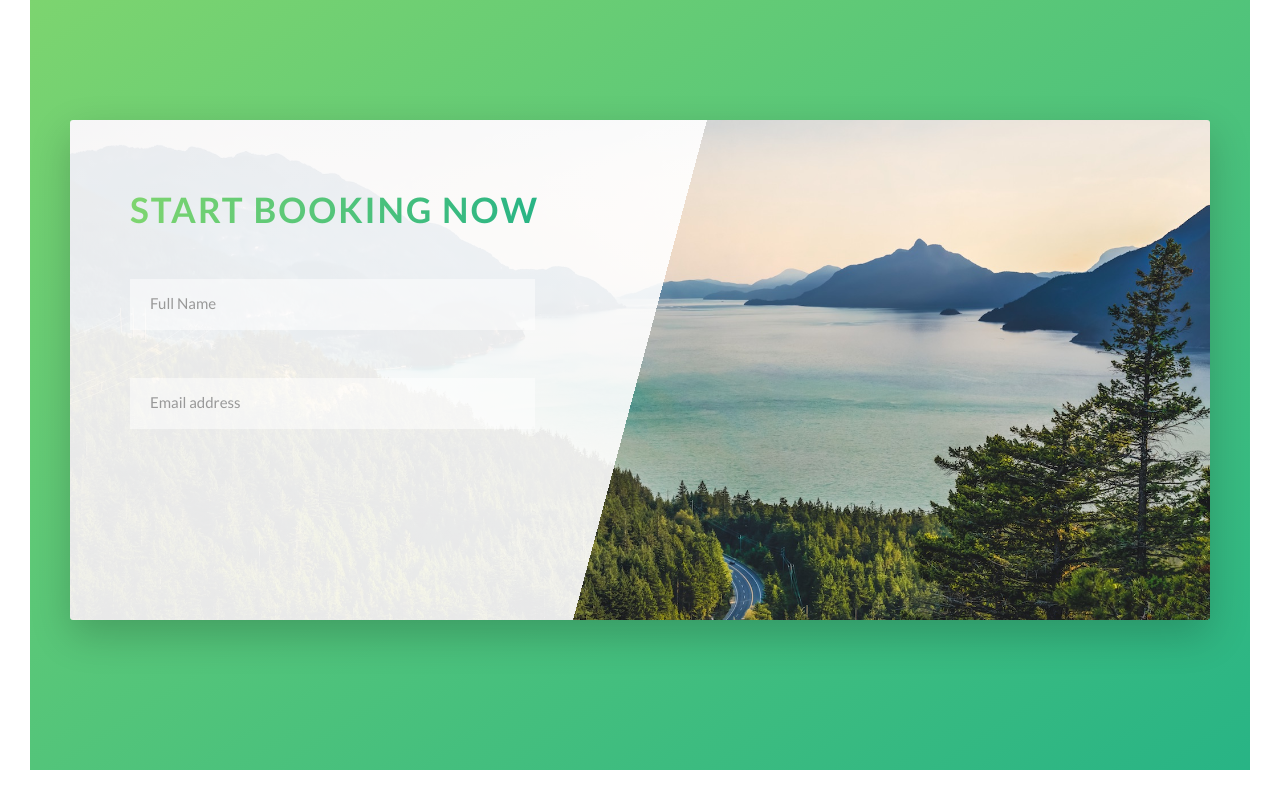
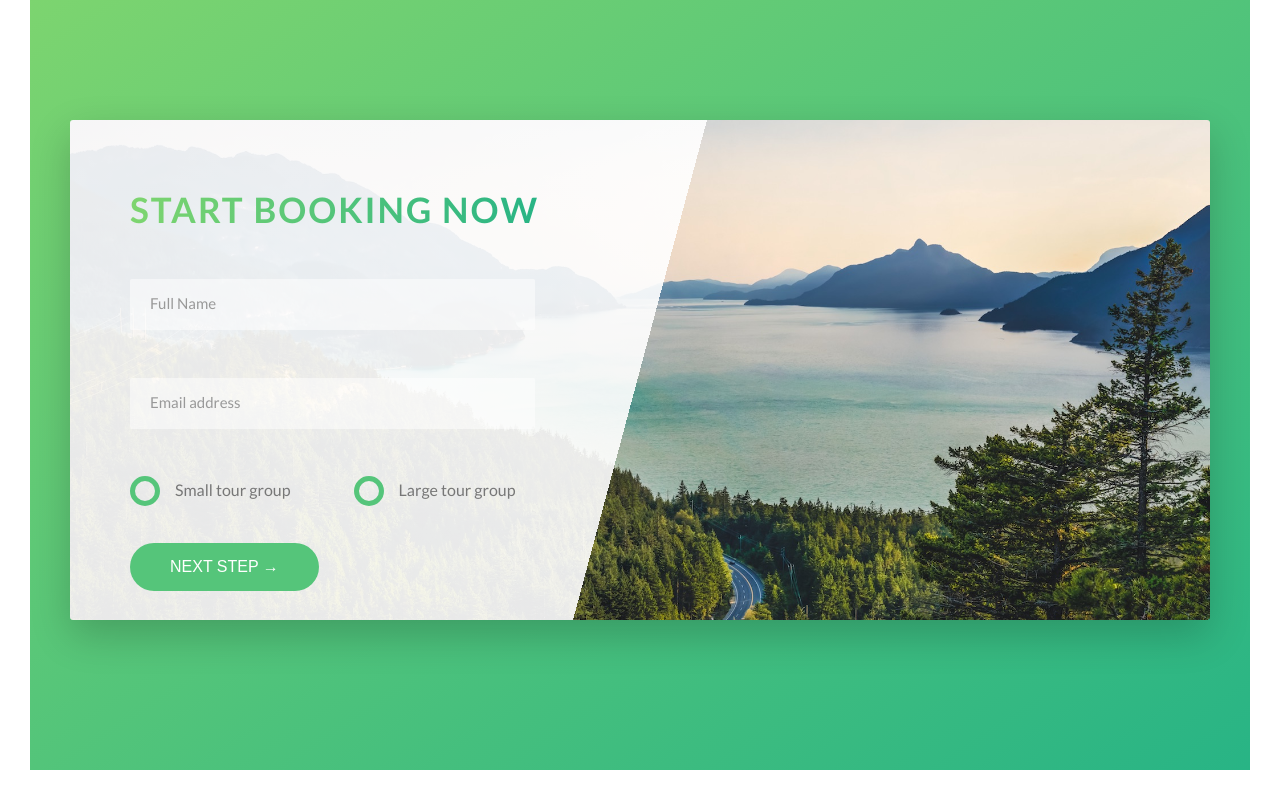
Before and after one commit to kanmir/Natours, a website: page index.html in a window 1280 px wide. Shown: the part 4615-5415 px from the top of the page. Drawn offline with Linux system fonts and the light colour scheme.

Commit message:
Booking section completed

```diff
--- a/index.html
+++ b/index.html
@@ -311,6 +311,29 @@
                                     <label for="email" class="form__label">Email address</label>
                                 </div>
 
+
+                                <div class="form__group u-mb-medium">
+                                    <div class="form__radio-group">
+                                        <input id="small" type="radio" class="form__radio-input" name="size">
+                                        <label for="small" class="form__radio-label">
+                                            <span class="form__radio-button"></span>
+                                            Small tour group
+                                        </label>
+                                    </div>
+
+                                    <div class="form__radio-group">
+                                        <input id="large" type="radio" class="form__radio-input" name="size">
+                                        <label for="large" class="form__radio-label">
+                                            <span class="form__radio-button"></span>
+                                            Large tour group
+                                        </label>
+                                    </div>
+                                </div>
+
+                                <div class="form__group">
+                                    <button class="btn btn--green">Next step &rarr;</button>
+                                </div>
+
                             </form>
                         </div>
                     </div>
--- a/sass/base/_typography.scss
+++ b/sass/base/_typography.scss
@@ -46,7 +46,7 @@ body {
 	transition: all .2s;
 
 	&:hover {
-		transform: skewY(2deg) skewX(2deg) scale(1.1);
+		transform: scale(1.1);
 		text-shadow: .5rem 1rem 2rem rgba($color-black, .2);
 	}
 }
--- a/sass/base/_utilities.scss
+++ b/sass/base/_utilities.scss
@@ -1,32 +1,32 @@
 .u-center-text {
-	text-align: center;
+	text-align: center !important;
 }
 
 .u-mb-small {
-	margin-bottom: 1.5rem;
+	margin-bottom: 1.5rem !important;
 }
 
 .u-mb-medium {
-	margin-bottom: 4rem;
+	margin-bottom: 4rem !important;
 }
 
 .u-mb-big {
-	margin-bottom: 8rem;
+	margin-bottom: 8rem !important;
 }
 
 
 .u-mt-huge {
-	margin-top: 10rem;
+	margin-top: 10rem !important;
 }
 
 .u-mt-big {
-	margin-top: 8rem;
+	margin-top: 8rem !important;
 }
 
 .u-mt-medium {
-	margin-top: 4rem;
+	margin-top: 4rem !important;
 }
 
 .u-mt-small {
-	margin-top: 1.5rem;
+	margin-top: 1.5rem !important;
 }
--- a/sass/components/_button.scss
+++ b/sass/components/_button.scss
@@ -1,5 +1,5 @@
 .btn {
-
+	&,
 	&:link,
 	&:visited {
 		text-transform: uppercase;
@@ -10,6 +10,11 @@
 		transition: all .2s;
 		position: relative;
 		font-size: $default-font-size;
+
+
+		//Change for the <button> element
+		border: none;
+		cursor: pointer;
 	}
 
 	&:hover {
@@ -22,7 +27,9 @@
 
 	}
 
-	&:active {
+	&:active,
+	&:focus {
+		outline: none;
 		transform: translateY(-0.1rem);
 		box-shadow: 0 0.5rem 1rem rgba($color-black,.2);
 	}
--- a/sass/components/_form.scss
+++ b/sass/components/_form.scss
@@ -8,12 +8,13 @@
 		font-family: inherit;
 		color: inherit;
 		padding: 1.5rem 2rem;
-		bordder-radius: 2px;
+		border-radius: 2px;
 		background-color: rgba($color-white, .5);
 		border: none;
 		border-bottom: 3px solid transparent;
 		width: 90%;
 		display: block;
+		transition: all .3s;
 
 		&::-webkit-input-placeholder {
 			color: $color-grey-dark-2;
@@ -48,4 +49,54 @@
 		transform: translateY(-4rem);
 
 	}
+
+	&__radio-group {
+		width: 49%;
+		display: inline-block;
+
+	}
+
+	&__radio-input {
+		display: none;
+	}
+
+	&__radio-label {
+		font-size: $default-font-size;
+		cursor: pointer;
+		position: relative;
+		padding-left: 4.5rem;
+	}
+
+	&__radio-button {
+		height: 3rem;
+		width: 3rem;
+		border: 5px solid $color-primary;
+		border-radius: 50%;
+		display: inline-block;
+		position: absolute;
+		top: -.4rem;
+		left: 0;
+
+		&::after{
+			content: "";
+			display: block;
+			height: 1.3rem;
+			width: 1.3rem;
+			border-radius: 50%;
+			position: absolute;
+			top: 50%;
+			left: 50%;
+			transform: translate(-50%, -50%);
+			background-color: $color-primary;
+			opacity: 0;
+			transition: opacity .2s;
+
+		}
+	}
+
+
+	&__radio-input:checked ~ &__radio-label &__radio-button::after {
+		opacity: 1;
+	}
+
 }
```
Also changed, not shown: css/style.css.
